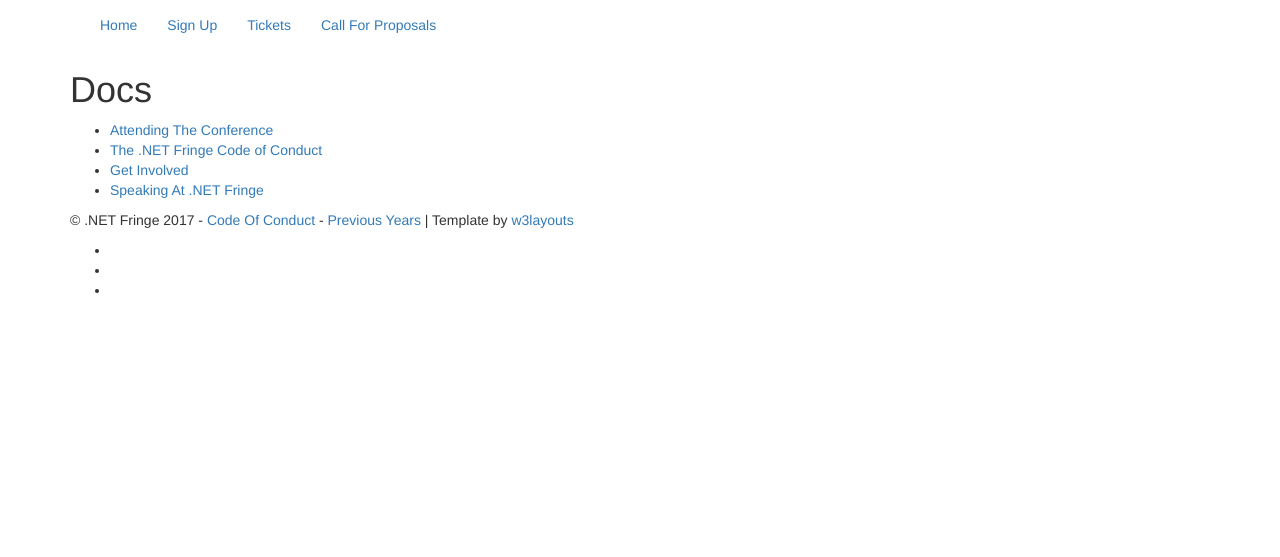
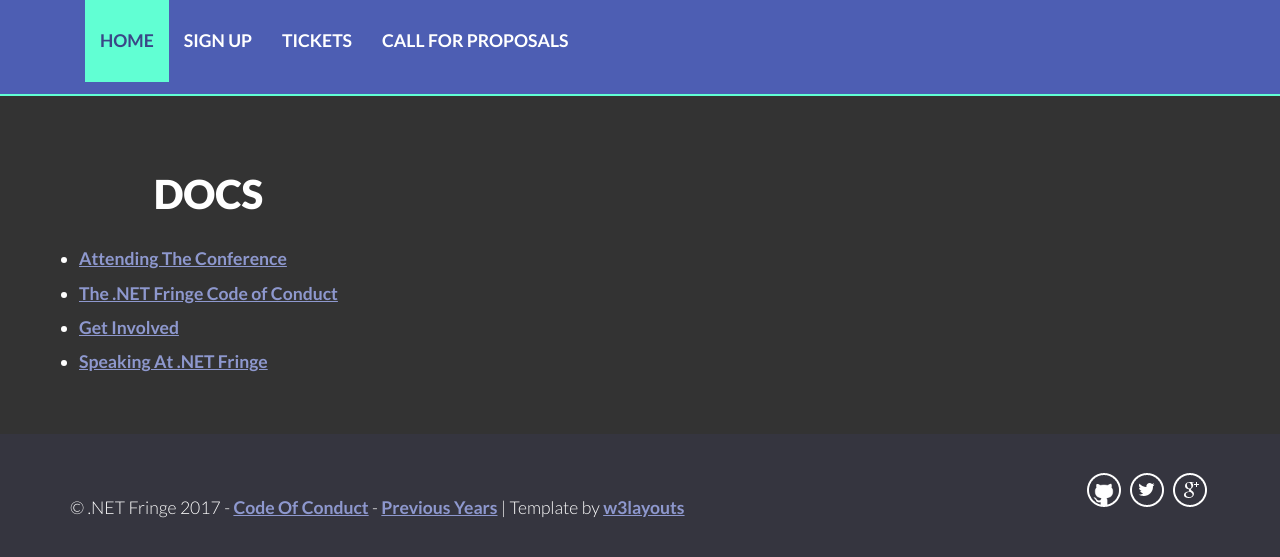
Before and after one commit to dotnetfringe/2017.dotnetfringe.org, a Jekyll site: the page built from docs/index.md, in a window 1280 px wide. Shown: the top 557 px of the page. Built offline with Jekyll 4.4.1, drawn with Linux system fonts in a browser that asks for light colours.

Commit message:
fixed relative nav

```diff
--- a/_includes/_footer.html
+++ b/_includes/_footer.html
@@ -1,7 +1,7 @@
     <footer  class="footer">
       <div class="container">
         <div class="copy">
-          <p>&copy; .NET Fringe 2017 - <a href="docs/code-of-conduct">Code Of Conduct</a> - <a href="docs/archives">Previous Years</a></li> | Template by <a href="http://w3layouts.com" target="_blank"> w3layouts</a></p>
+          <p>&copy; .NET Fringe 2017 - <a href="/docs/code-of-conduct">Code Of Conduct</a> - <a href="/docs/archives">Previous Years</a></li> | Template by <a href="http://w3layouts.com" target="_blank"> w3layouts</a></p>
         </div>
         <div class="social">
           <ul>
--- a/_includes/_scripts.html
+++ b/_includes/_scripts.html
@@ -1,3 +1,3 @@
     <script src="https://cdnjs.cloudflare.com/ajax/libs/jquery/2.2.4/jquery.min.js"></script>
     <script src="https://maxcdn.bootstrapcdn.com/bootstrap/3.3.6/js/bootstrap.min.js" integrity="sha384-0mSbJDEHialfmuBBQP6A4Qrprq5OVfW37PRR3j5ELqxss1yVqOtnepnHVP9aJ7xS" crossorigin="anonymous"></script>
-    <script src="js/easing.js"></script>
+    <script src="/js/easing.js"></script>
--- a/_includes/_stylesheets.html
+++ b/_includes/_stylesheets.html
@@ -1,2 +1,2 @@
     <link rel="stylesheet" href="https://maxcdn.bootstrapcdn.com/bootstrap/3.3.6/css/bootstrap.min.css" integrity="sha384-1q8mTJOASx8j1Au+a5WDVnPi2lkFfwwEAa8hDDdjZlpLegxhjVME1fgjWPGmkzs7" crossorigin="anonymous">
-    <link rel="stylesheet" href="css/main.css" />
+    <link rel="stylesheet" href="/css/main.css" />
--- a/_includes/_topnav.html
+++ b/_includes/_topnav.html
@@ -2,18 +2,18 @@
       <div class="container">
         <div class="navbar-header" id="navbar-header">
           <button type="button" class="navbar-toggle collapsed" data-toggle="collapse" data-target=".navbar-main-collapse">
-          <img src="images/nav-icon.png" title="drop-down-menu">
+          <img src="/images/nav-icon.png" title="drop-down-menu">
           </button>
         </div>
         <div class="navbar-collapse navbar-left navbar-main-collapse collapse">
           <ul class="nav navbar-nav">
-            <li class="active"><a href="{{ site.url }}">Home</a></li>
-            <li><a href="index.html#signup">Sign Up</a></li>
-            <li><a href="index.html#tickets">Tickets</a></li>
-            <li><a href="index.html#cfp">Call For Proposals</a></li>
-            <!--<li><a href="index.html#photos">Photos</a></li>
-            <li><a href="index.html#map">Venue</a></li>
-            <li><a href="docs/index.html">Docs</a></li>-->
+            <li class="active"><a href="/">Home</a></li>
+            <li><a href="/index.html#signup">Sign Up</a></li>
+            <li><a href="/index.html#tickets">Tickets</a></li>
+            <li><a href="/index.html#cfp">Call For Proposals</a></li>
+            <!--<li><a href="i/ndex.html#photos">Photos</a></li>
+            <li><a href="/index.html#map">Venue</a></li>
+            <li><a href="/docs/index.html">Docs</a></li>-->
             <!-- <li><a href="#speakers">Speakers</a></li> -->
           </ul>
         </div>
--- a/docs/index.md
+++ b/docs/index.md
@@ -4,8 +4,8 @@
 
 <h1>Docs</h1>
 <ul>
-  <li><a href='docs/attending'>Attending The Conference</a></li>
-  <li><a href='docs/code-of-conduct'>The .NET Fringe Code of Conduct</a></li>
-  <li><a href='docs/get-involved'>Get Involved</a></li>
-  <li><a href='docs/speaking'>Speaking At .NET Fringe</a></li>
+  <li><a href='/docs/attending'>Attending The Conference</a></li>
+  <li><a href='/docs/code-of-conduct'>The .NET Fringe Code of Conduct</a></li>
+  <li><a href='/docs/get-involved'>Get Involved</a></li>
+  <li><a href='/docs/speaking'>Speaking At .NET Fringe</a></li>
 </ul>
```
